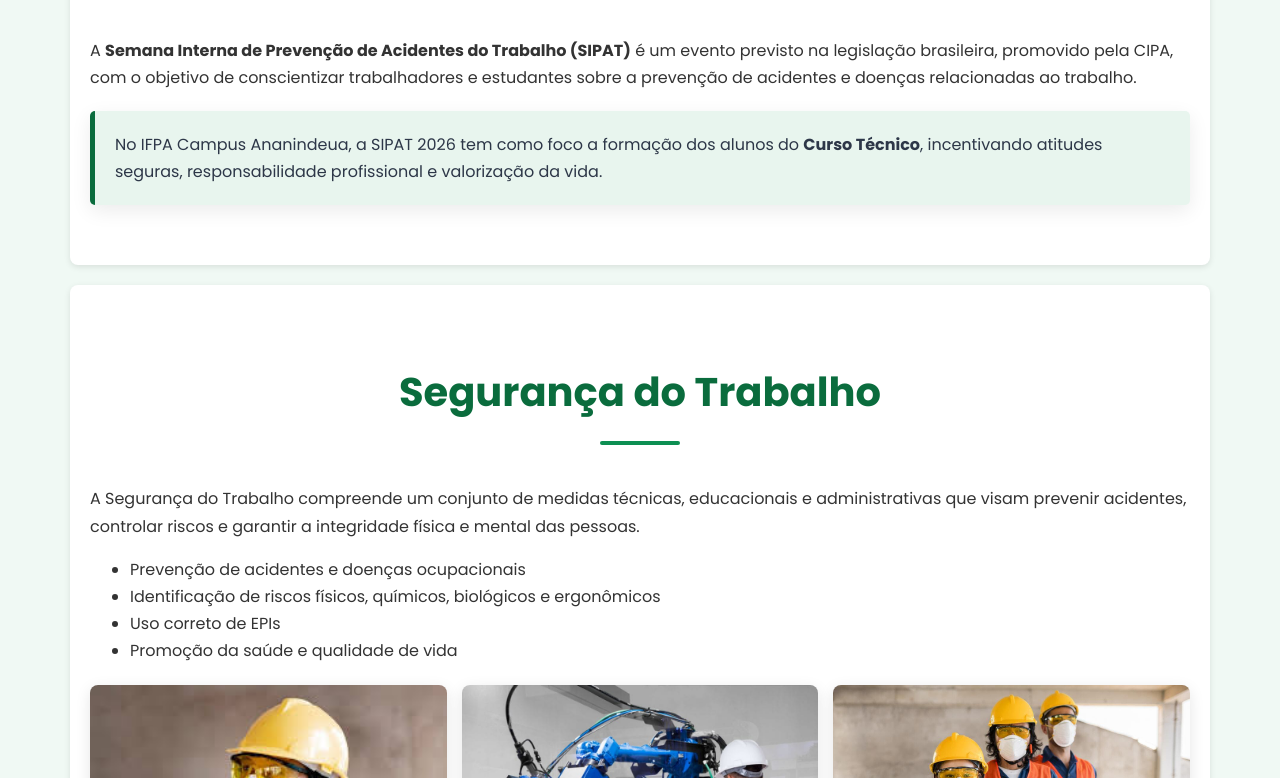
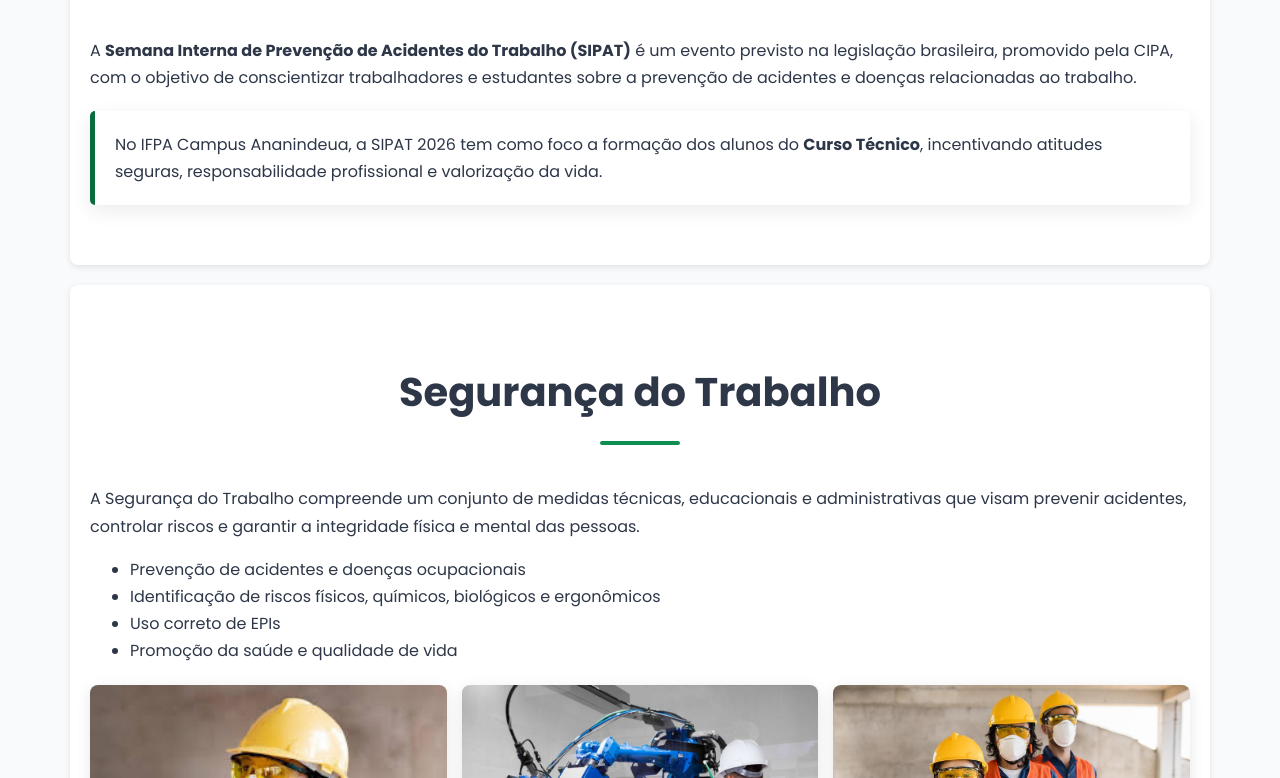
Before and after one commit to matheusheydson-netizen/sipat2026ifpa, a plain HTML site: page index.html in a window 1280 px wide. Shown: the part 592-1370 px from the top of the page. Drawn offline with Linux system fonts and the light colour scheme.

Commit message:
Update index.html

```diff
--- a/index.html
+++ b/index.html
@@ -115,11 +115,12 @@ h1, h2, h3 {
 }
 
     body {
-      margin: 0;
+  margin: 0;
   font-family: 'Poppins', sans-serif;
-  background-color: #f0f9f4; /* Verde bem claro */
-  color: #333;
+  background: var(--bg-primary);
+  color: var(--text-primary);
   line-height: 1.7;
+  transition: background 0.4s ease, color 0.4s ease;
 }
 
 header {
@@ -308,17 +309,18 @@ footer {
       padding: 40px 20px;
       max-width: 1100px;
       margin: 20px auto;
-      background: #fff;
+      background: var(--card-bg);
       border-radius: 8px;
       box-shadow: 0 2px 6px rgba(0,0,0,0.1);
     }
 
     h2 {
-      color: #0a6c3d;
+      color: var(--text-primary);
     }
 
     .card {
-      background: #e8f5ee;
+      background: var(--card-bg);
+      border-color: var(--card-border);
       padding: 20px;
       border-left: 5px solid #0a6c3d;
       margin: 20px 0;
```
